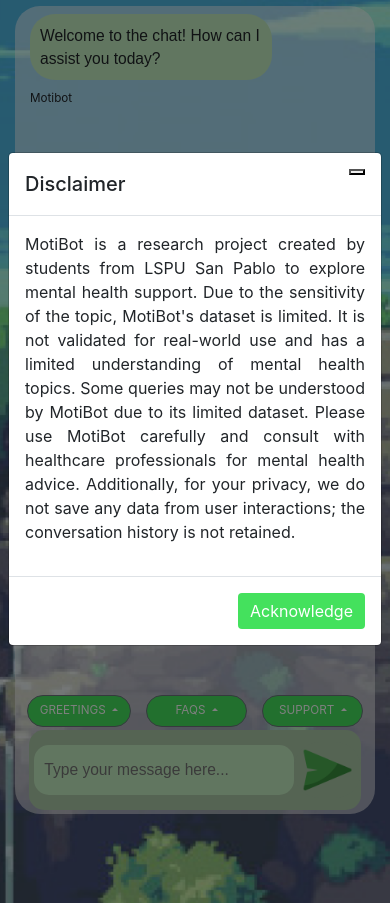
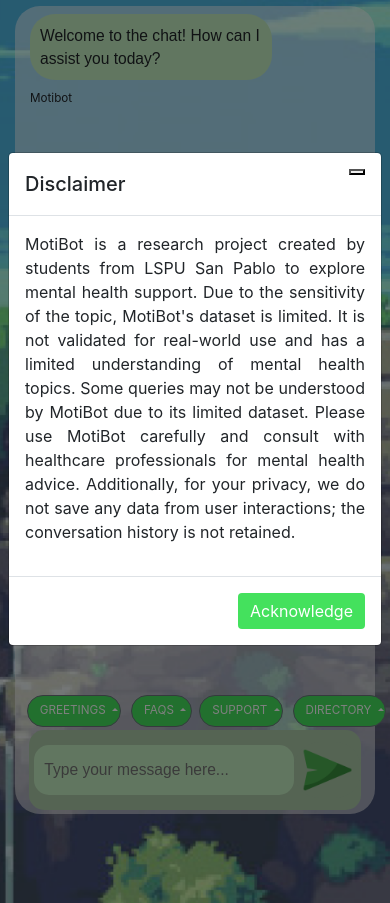
Before and after one commit to Akintuntun/Motibot-Django-Final, a Django app: page /chat/ in a window 390 px wide. Shown: the part 106-1009 px from the top of the page. Run offline with Django 5.2, Linux system fonts and the light colour scheme; parts of the project's set-up code (start-up, migrations or seed data) failed here and were passed over.

Commit message:
Add dropup button

```diff
--- a/myapp/static/css/style(base).css
+++ b/myapp/static/css/style(base).css
@@ -357,7 +357,7 @@
 }
 .dropdownbtn {
   font-size: 20px;
-  width: 100%;
+  width: 90%;
   border-radius: 50px;
   background-color: #44e15d;
 }
@@ -594,7 +594,7 @@
 @media (max-width: 480px) {
   .dropdownbtn {
     font-size: 3vw;
-    width: 100%;
+    width: 90%;
     border-radius: 50px;
     background-color: #44e15d;
   }
--- a/myapp/templates/chat.html
+++ b/myapp/templates/chat.html
@@ -63,6 +63,20 @@
                         <li><a class="dropdown-item" href="#">I feel ugly.</a></li>
                         <li><a class="dropdown-item" href="#">I hate myself!</a></li>
                         <li><a class="dropdown-item" href="#">I've thought about killing myself.</a></li>
+                    </ul>
+                </div>
+                <div class="dropup-center dropup elements">
+                    <button class="btn btn-secondary dropdown-toggle dropdownbtn" type="button" data-bs-toggle="dropdown" aria-expanded="false">
+                        DIRECTORY
+                    </button>
+                    <ul class="dropdown-menu suggest">
+                        <li><a class="dropdown-item" href="#">a</a></li>
+                        <li><a class="dropdown-item" href="#">b</a></li>
+                        <li><a class="dropdown-item" href="#">c</a></li>
+                        <li><a class="dropdown-item" href="#">d</a></li>
+                        <li><a class="dropdown-item" href="#">e</a></li>
+                        <li><a class="dropdown-item" href="#">f</a></li>
+                        <li><a class="dropdown-item" href="#">g</a></li>
                     </ul>
                 </div>
             </div>
```
Also changed, not shown: db.sqlite3.
